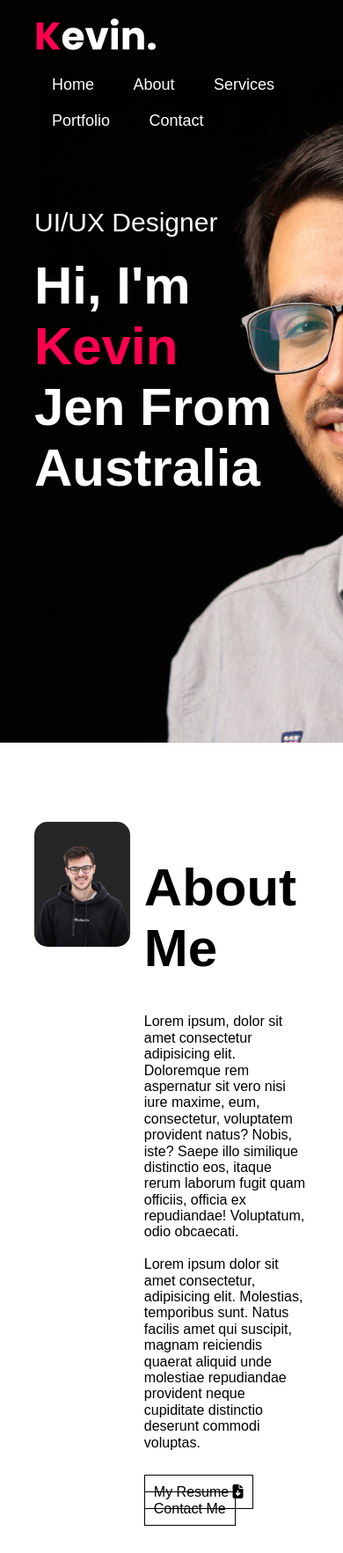
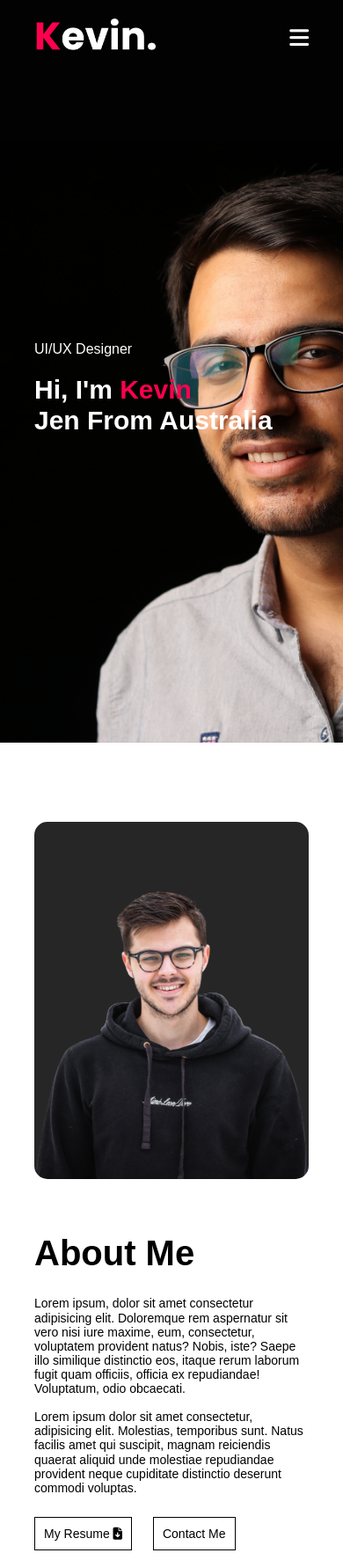
Before and after one commit to hodinsay/Kevin-Portfolio-Website, a plain HTML site: page index.html in a window 390 px wide. Shown: the top 1765 px of the page at 88% size. Drawn offline with Linux system fonts and the light colour scheme; some packages are replaced by stand-ins of ours; a script that the page names is missing.

Commit message:
second commit
Added @media styling for mobile viewport and additional styling for side nav menu.

```diff
--- a/css/style.css
+++ b/css/style.css
@@ -80,6 +80,12 @@ nav ul li a:hover::after{
 
 .header-text h1 span{
      color: #ff004f;
+}
+
+nav .fas{
+     color: #fff;
+     display: none;
+     cursor: pointer;
 }
 
 /* About */
@@ -439,3 +445,103 @@ hr{
 /******************************************
 /* ADDITIONAL STYLES
 /*******************************************/
+
+@media only screen and (max-width: 600px){
+
+     /* Home */
+
+     #header{
+          background-image: url(../images/phone-background.png);
+     }
+
+     .header-text{
+          margin-top: 100%;
+          font-size: 16px;
+     }
+
+     .header-text h1{
+          font-size: 30px;
+     }
+
+     nav .fas{
+          display: block;
+          font-size: 25px;
+     }
+
+     nav ul{
+          background: #ff004f;
+          position: fixed;
+          top: 0;
+          right: -200px;
+          width: 200px;
+          height: 100vh;
+          padding-top: 50px;
+          z-index: 2;
+          transition: 0.5s;
+     }
+
+     nav ul li{
+          display: block;
+          margin: 25px;
+     }
+
+     nav ul .fas{
+          position: absolute;
+          top: 25px;
+          left: 25px;
+          cursor: pointer;
+     }
+
+     /* About */
+
+     .sub-title{
+          font-size: 40px;
+     }
+
+     .about-col-1, .about-col-2{
+          flex-basis: 100%;
+     }
+
+     .about-col-1{
+          margin-bottom: 30px;
+     }
+
+     .about-col-2{
+          font-size: 14px;
+     }
+
+     /* Services */
+
+     .sub-title-2{
+          font-size: 40px;
+          text-align: center;
+     }
+
+     /* Portfolio */
+
+     .sub-title-3{
+          font-size: 40px;
+          text-align: center;
+     }
+
+     /* Contact */
+
+     .sub-title-4{
+          font-size: 40px;
+          text-align: center;
+     }
+
+     .contact-left{
+          flex-basis: 100%;
+     }
+
+     .contact-right{
+          flex-basis: 100%;
+     }
+
+     /* Footer */
+
+     .hidden{
+          display: none;
+     }
+}
```
